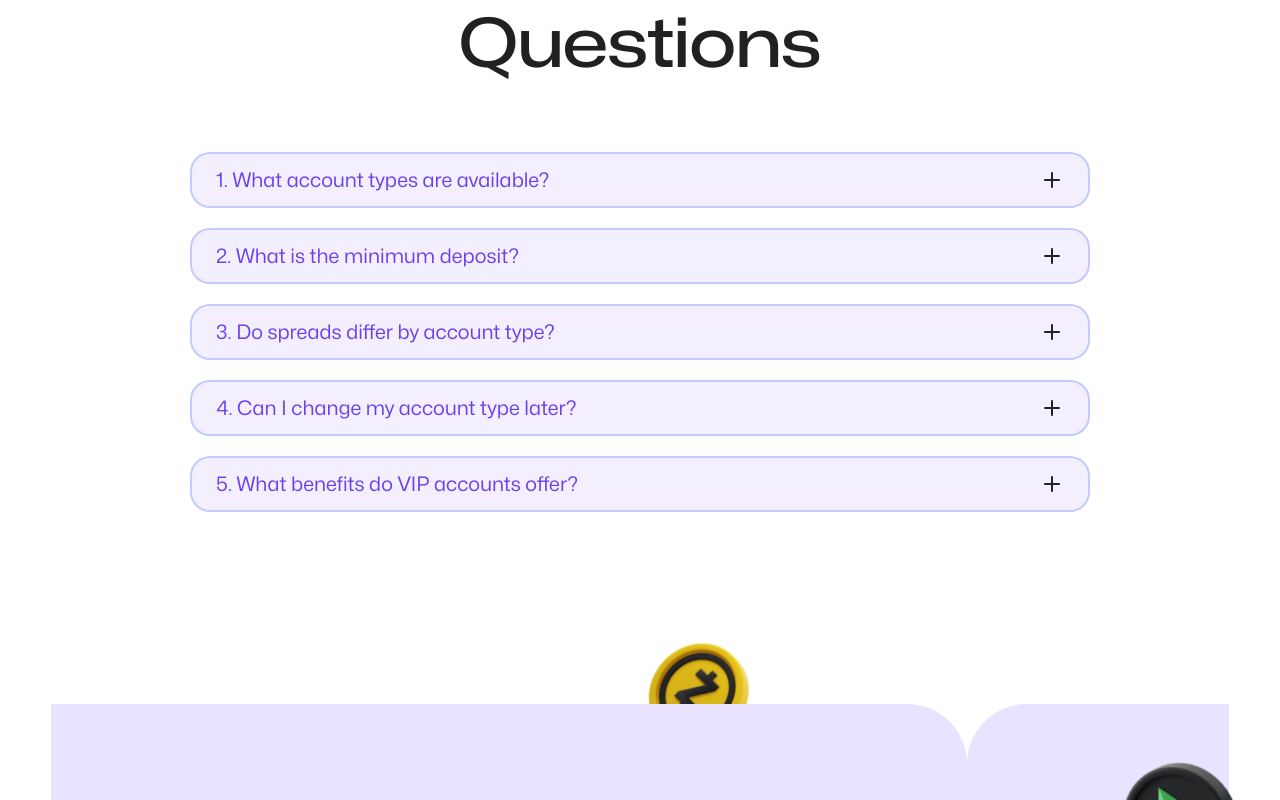
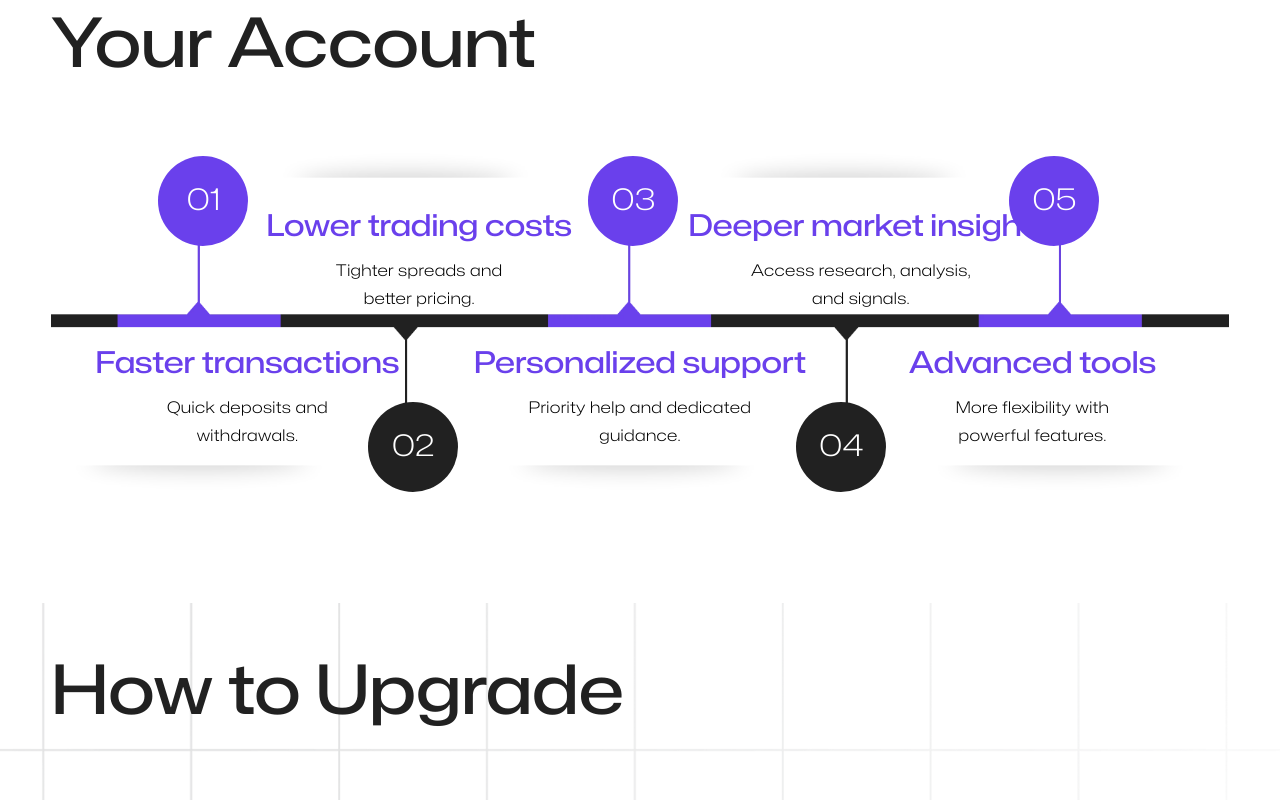
Before and after one commit to techb2bnew/Flip-tarde, a Next.js app: page /accounts-types in a window 1280 px wide. Shown: the part 1940-2740 px from the top of the page. Built offline with nearby package versions, Linux system fonts and the light colour scheme.

Commit message:
staging chages

```diff
--- a/src/app/accounts-types/page.jsx
+++ b/src/app/accounts-types/page.jsx
@@ -44,8 +44,8 @@ export default function page() {
       <PageHead PageMeta={Pagemeta} />
       <Accounttypebanner />
       <Tradingaccounts />
-      {/* <Accountstep />
-      <Accountupgrade /> */}
+      <Accountstep />
+      <Accountupgrade />
       <div className="bg-white pb-12 md:pb-18 lg:py-24">
         <div className="inn_container text-center">
           <Title
```
